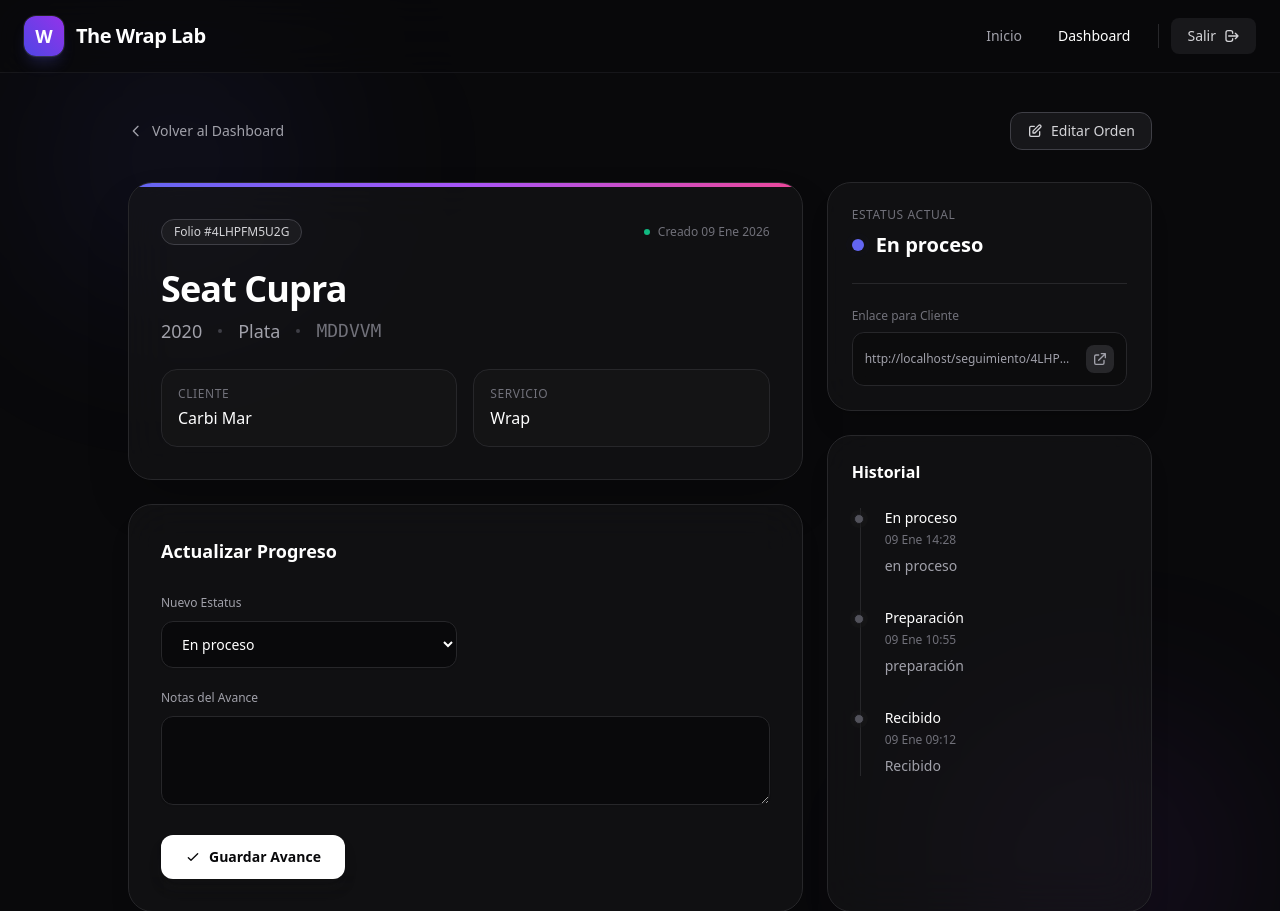
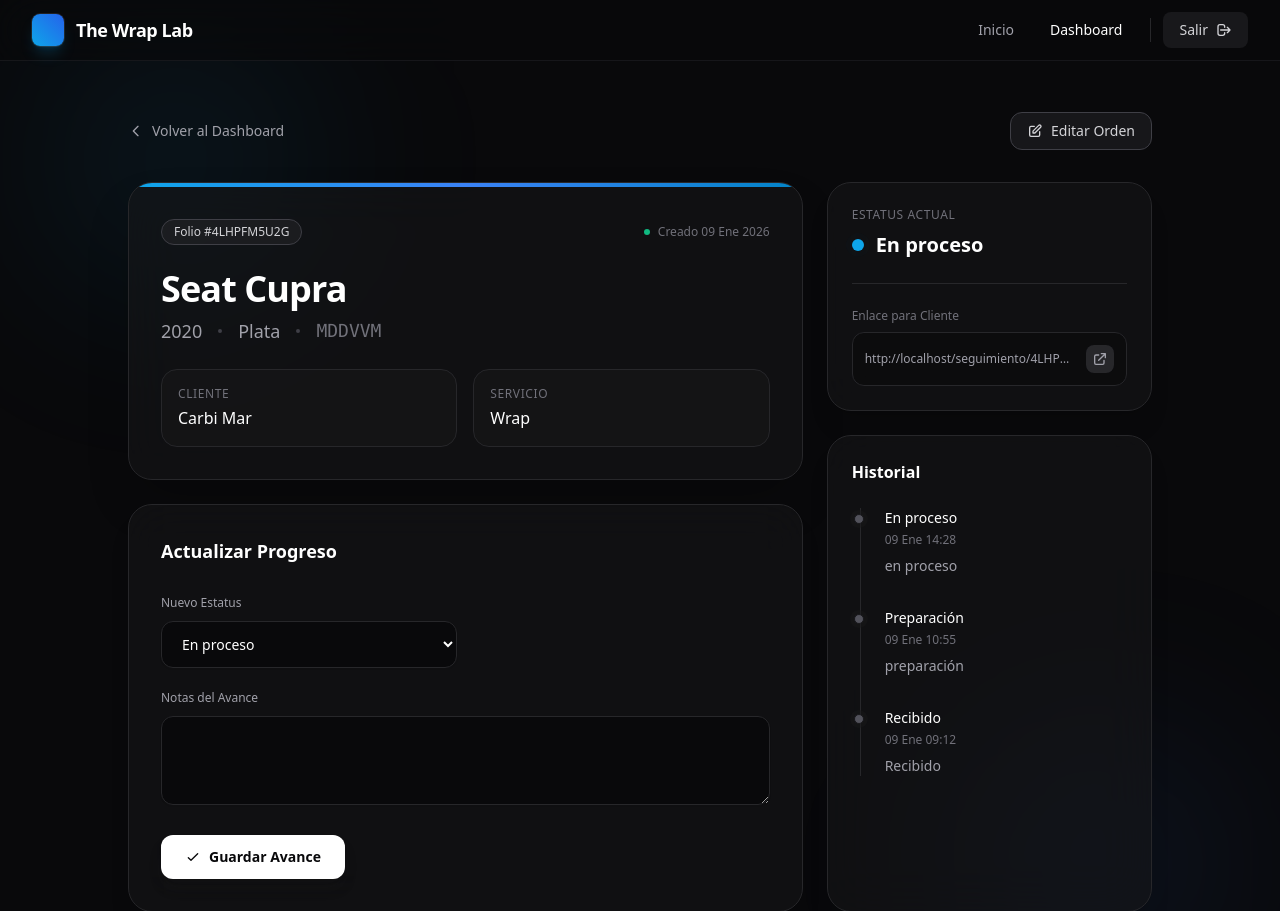
Before and after one commit to DISTinTheHouse/wraplap, a Django app: page /dashboard/2/ in a window 1280 px wide. Shown: the top 911 px of the page. Run offline with Django 4.2, Linux system fonts and the light colour scheme; a user stored in the database is signed in; data comes from the database, SQL or seed files in the repository; both versions use the stored data as it was after the commit; some libraries are stand-ins or nearby versions.

Commit message:
cabios reales

```diff
--- a/templates/404.html
+++ b/templates/404.html
@@ -8,7 +8,7 @@
     <div class="relative z-10 max-w-2xl px-6">
         <!-- Error Code -->
         <h1
-            class="text-8xl font-black tracking-tighter text-transparent bg-clip-text bg-gradient-to-r from-indigo-500 to-purple-600 mb-6">
+            class="text-8xl font-black tracking-tighter text-transparent bg-clip-text bg-gradient-to-r from-sky-500 to-blue-600 mb-6">
             404
         </h1>
 
@@ -20,7 +20,7 @@
 
         <!-- Action Button -->
         <a href="{% url 'index' %}"
-            class="inline-flex items-center gap-2 rounded-xl bg-white px-8 py-4 font-bold text-zinc-950 transition hover:bg-zinc-200 hover:scale-105 shadow-lg shadow-indigo-500/20">
+            class="inline-flex items-center gap-2 rounded-xl bg-white px-8 py-4 font-bold text-zinc-950 transition hover:bg-zinc-200 hover:scale-105 shadow-lg shadow-sky-500/20">
             <svg xmlns="http://www.w3.org/2000/svg" class="h-5 w-5" viewBox="0 0 20 20" fill="currentColor">
                 <path fill-rule="evenodd"
                     d="M9.707 14.707a1 1 0 01-1.414 0l-4-4a1 1 0 010-1.414l4-4a1 1 0 011.414 1.414L7.414 9H15a1 1 0 110 2H7.414l2.293 2.293a1 1 0 010 1.414z"
@@ -32,7 +32,7 @@
 
     <!-- Background Decoration -->
     <div
-        class="absolute top-1/2 left-1/2 -translate-x-1/2 -translate-y-1/2 w-full max-w-lg h-96 bg-indigo-500/10 blur-[120px] rounded-full -z-10">
+        class="absolute top-1/2 left-1/2 -translate-x-1/2 -translate-y-1/2 w-full max-w-lg h-96 bg-sky-500/10 blur-[120px] rounded-full -z-10">
     </div>
 </div>
 {% endblock %}
--- a/templates/taller/base.html
+++ b/templates/taller/base.html
@@ -7,8 +7,10 @@
   <title>{% block title %}The Wrap Lab - Expertos en Wrapping y PPF{% endblock %}</title>
 
   <!-- SEO Meta Tags -->
-  <meta name="description" content="{% block meta_description %}The Wrap Lab: Líderes en transformación vehicular en México. Servicios premium de Car Wrapping, Paint Protection Film (PPF) y estética automotriz.{% endblock %}">
-  <meta name="keywords" content="{% block meta_keywords %}wrapping, ppf, paint protection film, vinil automotriz, car wrap, estetica automotriz, mexico, proteccion pintura, cambio de color{% endblock %}">
+  <meta name="description"
+    content="{% block meta_description %}The Wrap Lab: Líderes en transformación vehicular en México. Servicios premium de Car Wrapping, Paint Protection Film (PPF) y estética automotriz.{% endblock %}">
+  <meta name="keywords"
+    content="{% block meta_keywords %}wrapping, ppf, paint protection film, vinil automotriz, car wrap, estetica automotriz, mexico, proteccion pintura, cambio de color{% endblock %}">
   <meta name="author" content="The Wrap Lab">
   <meta name="robots" content="{% block meta_robots %}index, follow{% endblock %}">
 
@@ -16,13 +18,16 @@
   <meta property="og:type" content="website">
   <meta property="og:url" content="{{ request.build_absolute_uri }}">
   <meta property="og:title" content="{% block og_title %}The Wrap Lab - Expertos en Wrapping y PPF{% endblock %}">
-  <meta property="og:description" content="{% block og_description %}Transformamos y protegemos tu vehículo con los mejores materiales del mercado. Wrapping Premium y PPF de alta gama.{% endblock %}">
+  <meta property="og:description"
+    content="{% block og_description %}Transformamos y protegemos tu vehículo con los mejores materiales del mercado. Wrapping Premium y PPF de alta gama.{% endblock %}">
 
   <!-- Twitter -->
   <meta property="twitter:card" content="summary_large_image">
   <meta property="twitter:url" content="{{ request.build_absolute_uri }}">
-  <meta property="twitter:title" content="{% block twitter_title %}The Wrap Lab - Expertos en Wrapping y PPF{% endblock %}">
-  <meta property="twitter:description" content="{% block twitter_description %}Transformamos y protegemos tu vehículo con los mejores materiales del mercado. Wrapping Premium y PPF de alta gama.{% endblock %}">
+  <meta property="twitter:title"
+    content="{% block twitter_title %}The Wrap Lab - Expertos en Wrapping y PPF{% endblock %}">
+  <meta property="twitter:description"
+    content="{% block twitter_description %}Transformamos y protegemos tu vehículo con los mejores materiales del mercado. Wrapping Premium y PPF de alta gama.{% endblock %}">
 
   <script src="https://cdn.tailwindcss.com"></script>
   <style>
@@ -52,9 +57,9 @@
     input:focus,
     select:focus,
     textarea:focus {
-      border-color: #6366f1;
-      /* indigo-500 */
-      box-shadow: 0 0 0 1px #6366f1;
+      border-color: #0ea5e9;
+      /* sky-500 */
+      box-shadow: 0 0 0 1px #0ea5e9;
       background-color: rgba(39, 39, 42, 0.5);
       /* zinc-800/50 */
     }
@@ -86,18 +91,18 @@
   </style>
 </head>
 
-<body class="min-h-screen bg-zinc-950 text-zinc-100 antialiased selection:bg-indigo-500/30 selection:text-indigo-200">
+<body
+  class="min-h-screen overflow-x-hidden bg-zinc-950 text-zinc-100 antialiased selection:bg-sky-500/30 selection:text-sky-200">
   <!-- Navbar Premium -->
   <header
     class="fixed top-0 z-50 w-full border-b border-zinc-800/50 bg-zinc-950/80 backdrop-blur-xl supports-[backdrop-filter]:bg-zinc-950/60">
-    <div class="mx-auto flex max-w-7xl items-center justify-between px-6 py-4">
+    <div class="mx-auto flex max-w-7xl items-center justify-between px-4 py-3 sm:px-6 lg:px-8">
       <!-- Brand -->
       <a href="{% url 'index' %}" class="group flex items-center gap-3 transition-opacity hover:opacity-90">
         <div
-          class="flex h-10 w-10 items-center justify-center rounded-xl bg-gradient-to-tr from-indigo-600 to-purple-600 shadow-lg shadow-indigo-500/20 ring-1 ring-white/10 transition-transform group-hover:scale-105">
-          <span class="text-lg font-bold text-white">W</span>
+          class="flex h-8 w-8 items-center justify-center rounded-lg bg-gradient-to-tr from-sky-500 to-blue-600 shadow-lg shadow-sky-500/20 ring-1 ring-white/10 transition-transform group-hover:scale-105">
         </div>
-        <span class="text-xl font-bold tracking-tight text-white">The Wrap Lab</span>
+        <span class="text-lg font-bold tracking-tight text-white">The Wrap Lab</span>
       </a>
 
       <!-- Navigation Desktop -->
@@ -186,10 +191,9 @@
       menu.classList.toggle('hidden');
     });
   </script>
-  </header>
 
   <!-- Main Content -->
-  <main class="mx-auto max-w-7xl px-4 py-10 pt-28 sm:px-6 lg:px-8">
+  <main class="mx-auto max-w-7xl px-4 pb-10 pt-24 sm:px-6 lg:px-8 lg:pt-28">
     {% if messages %}
     <div class="mb-8 flex flex-col gap-2">
       {% for message in messages %}
--- a/templates/taller/orden_detalle.html
+++ b/templates/taller/orden_detalle.html
@@ -5,8 +5,8 @@
 {% block content %}
 <div class="relative mx-auto w-full max-w-5xl">
   <!-- Glow Effects -->
-  <div class="absolute -left-20 -top-20 h-64 w-64 rounded-full bg-indigo-500/10 blur-[100px]"></div>
-  <div class="absolute -bottom-20 -right-20 h-64 w-64 rounded-full bg-purple-500/10 blur-[100px]"></div>
+  <div class="absolute -left-20 -top-20 h-64 w-64 rounded-full bg-sky-500/10 blur-[100px]"></div>
+  <div class="absolute -bottom-20 -right-20 h-64 w-64 rounded-full bg-blue-500/10 blur-[100px]"></div>
 
   <div class="relative flex flex-col gap-8">
     <!-- Header & Actions -->
@@ -33,10 +33,10 @@
 
     <div class="grid gap-6 lg:grid-cols-3">
       <!-- Left Column: Order Info -->
-      <div class="lg:col-span-2 flex flex-col gap-6">
+      <div class="flex min-w-0 flex-col gap-6 lg:col-span-2">
         <!-- Main Info Card -->
         <section class="overflow-hidden rounded-3xl border border-zinc-800 bg-zinc-900/50 shadow-2xl backdrop-blur-xl">
-          <div class="h-1 w-full bg-gradient-to-r from-indigo-500 via-purple-500 to-pink-500"></div>
+          <div class="h-1 w-full bg-gradient-to-r from-sky-500 via-blue-500 to-sky-600"></div>
           <div class="p-6 sm:p-8">
             <div class="flex flex-col gap-6">
               <div class="flex flex-wrap items-center justify-between gap-4">
@@ -51,7 +51,7 @@
               </div>
 
               <div>
-                <h1 class="text-3xl font-bold tracking-tight text-white sm:text-4xl">
+                <h1 class="break-words text-3xl font-bold tracking-tight text-white sm:text-4xl">
                   {{ orden.vehiculo_marca }} {{ orden.vehiculo_modelo }}
                 </h1>
                 <div class="mt-2 flex flex-wrap items-center gap-x-4 gap-y-2 text-lg text-zinc-400">
@@ -68,11 +68,11 @@
               <div class="grid gap-4 sm:grid-cols-2">
                 <div class="rounded-2xl border border-zinc-800 bg-zinc-900/50 p-4">
                   <div class="text-xs font-medium uppercase tracking-wider text-zinc-500">Cliente</div>
-                  <div class="mt-1 font-medium text-white">{{ orden.cliente_nombre }}</div>
+                  <div class="mt-1 break-words font-medium text-white">{{ orden.cliente_nombre }}</div>
                 </div>
                 <div class="rounded-2xl border border-zinc-800 bg-zinc-900/50 p-4">
                   <div class="text-xs font-medium uppercase tracking-wider text-zinc-500">Servicio</div>
-                  <div class="mt-1 font-medium text-white">{{ orden.get_servicio_display }}</div>
+                  <div class="mt-1 break-words font-medium text-white">{{ orden.get_servicio_display }}</div>
                 </div>
               </div>
             </div>
@@ -122,15 +122,14 @@
       </div>
 
       <!-- Right Column: Status & History -->
-      <div class="flex flex-col gap-6">
+      <div class="flex min-w-0 flex-col gap-6">
         <!-- Current Status Card -->
         <div class="rounded-3xl border border-zinc-800 bg-zinc-900/50 p-5 sm:p-6 shadow-xl backdrop-blur-xl">
           <div class="text-xs font-medium uppercase tracking-wider text-zinc-500">Estatus Actual</div>
           <div class="mt-2 flex items-center gap-3">
             <div class="relative flex h-3 w-3">
-              <span
-                class="absolute inline-flex h-full w-full animate-ping rounded-full bg-indigo-400 opacity-75"></span>
-              <span class="relative inline-flex h-3 w-3 rounded-full bg-indigo-500"></span>
+              <span class="absolute inline-flex h-full w-full animate-ping rounded-full bg-sky-400 opacity-75"></span>
+              <span class="relative inline-flex h-3 w-3 rounded-full bg-sky-500"></span>
             </div>
             <span class="text-xl font-bold text-white">{{ orden.get_estatus_display }}</span>
           </div>
@@ -203,9 +202,9 @@
   select:focus,
   textarea:focus,
   input[type="text"]:focus {
-    border-color: #6366f1;
-    /* indigo-500 */
-    box-shadow: 0 0 0 1px #6366f1;
+    border-color: #0ea5e9;
+    /* sky-500 */
+    box-shadow: 0 0 0 1px #0ea5e9;
   }
 
   /* Custom Scrollbar for textarea if needed */
```
Also changed, not shown: templates/500.html (+9 -4 lines), templates/taller/dashboard.html (+11 -11 lines), templates/taller/index.html (+9 -9 lines), templates/taller/login.html (+4 -4 lines), db.sqlite3.
